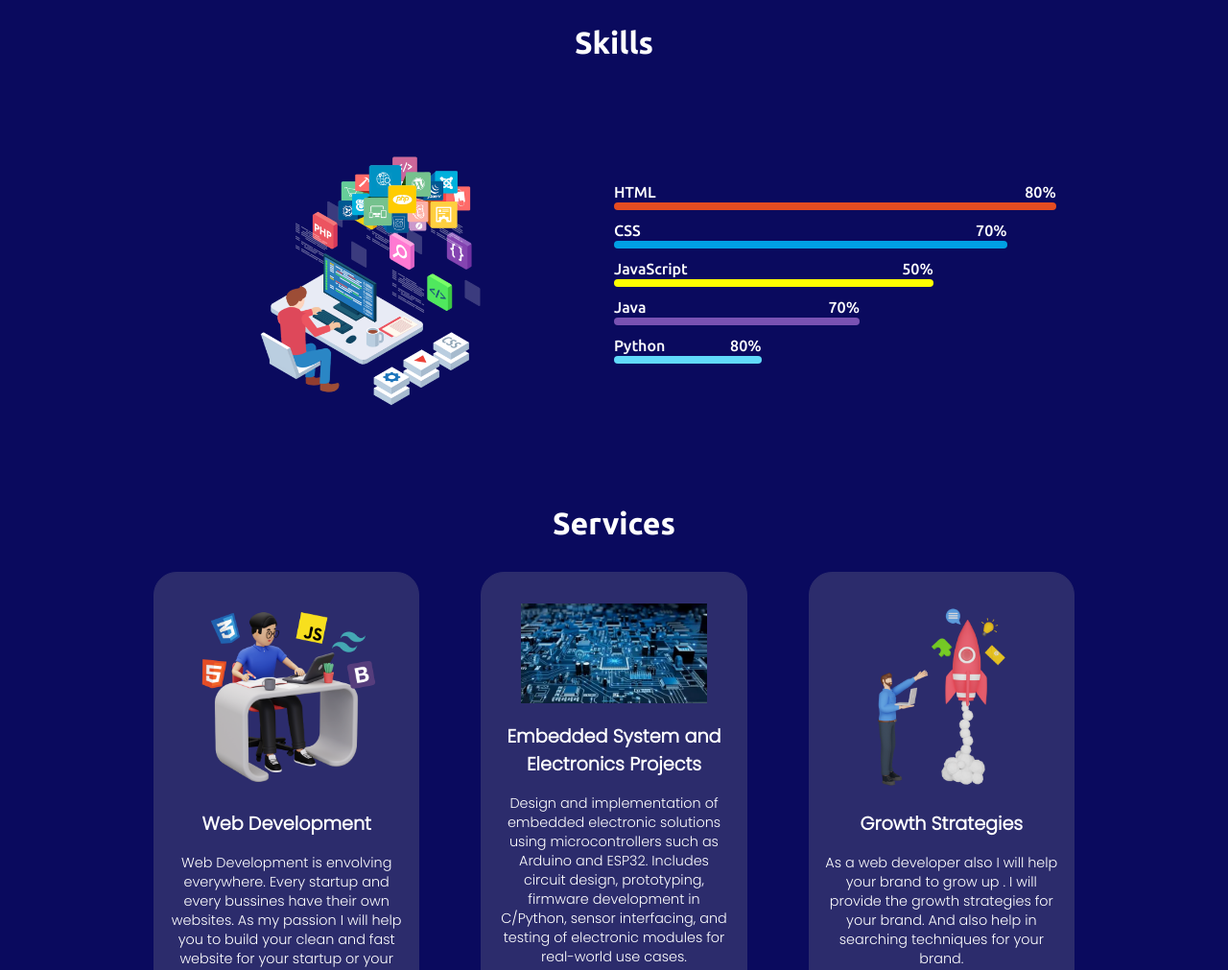
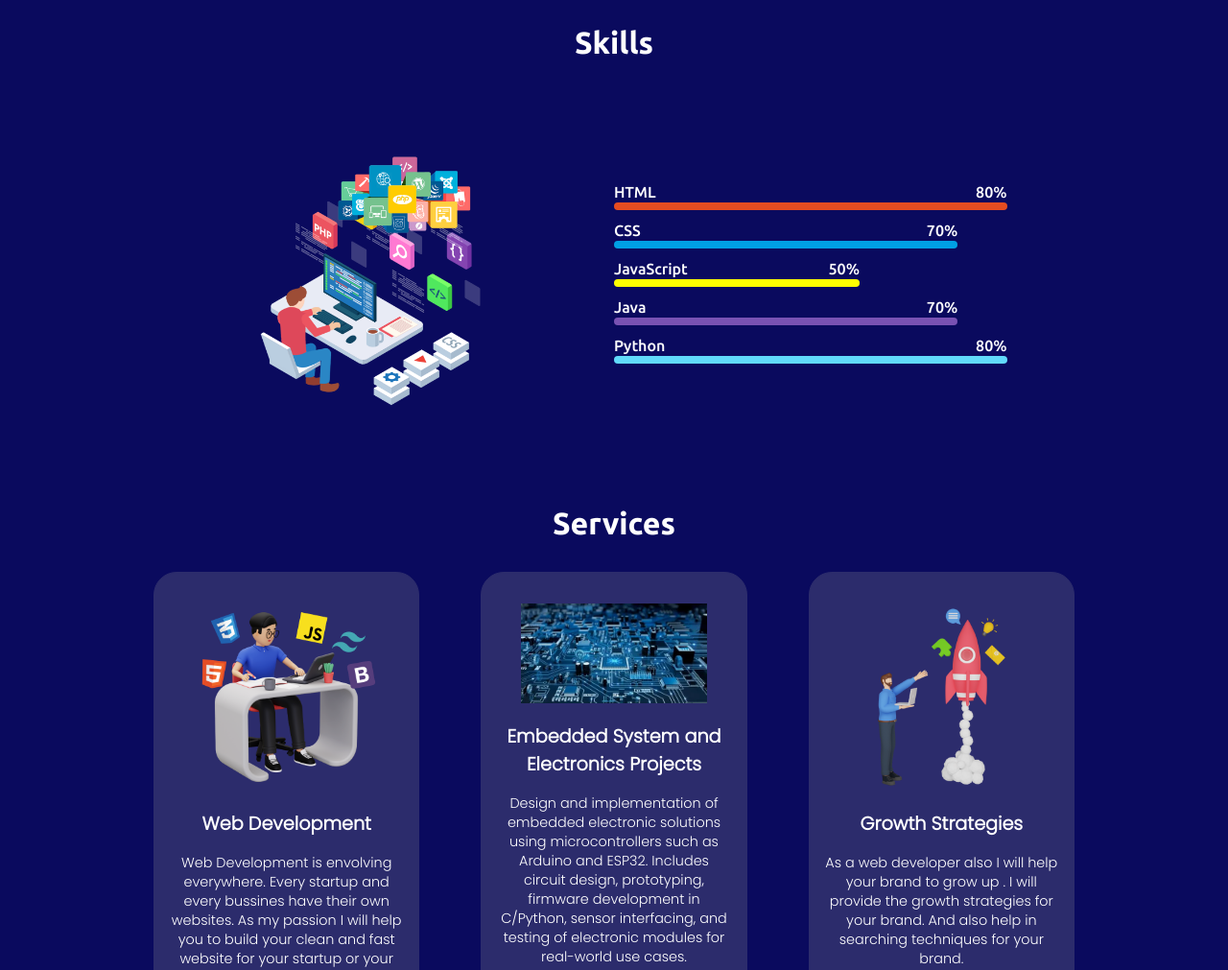
Before and after one commit to vikivignesh-1704/Personal-Portfolio, a plain HTML site: page index.html in a window 1280 px wide. Shown: the part 784-1795 px from the top of the page at 96% size. Drawn offline with Linux system fonts and the light colour scheme; files whose address does not match are found by name.

Commit message:
Restore and update CSS imports and styles

```diff
--- a/style.css
+++ b/style.css
@@ -148,7 +148,7 @@ h4 {
 }
 
 .html {
-    width: 90%;
+    width: 80%;
     height: .5rem;
     background-color: #e54c21;
     margin: 1rem 0;
@@ -156,7 +156,7 @@ h4 {
 }
 
 .css {
-    width: 80%;
+    width: 70%;
     height: .5rem;
     background-color: #00a0e4;
     margin: 1rem 0;
@@ -164,7 +164,7 @@ h4 {
 }
 
 .js {
-    width: 65%;
+    width: 50%;
     height: .5rem;
     background-color: yellow;
     margin: 1rem 0;
@@ -172,7 +172,7 @@ h4 {
 }
 
 .bootstrap {
-    width: 50%;
+    width: 70%;
     height: .5rem;
     background-color: #7952b3;
     margin: 1rem 0;
@@ -180,7 +180,7 @@ h4 {
 }
 
 .reactjs {
-    width: 30%;
+    width: 80%;
     height: .5rem;
     background-color: #61dafb;
     margin: 1rem 0;
@@ -568,4 +568,5 @@ ul li a:hover {
 .live {
     color: #1f1f38;
     background-color: #4db5ff;
+
 }
```
